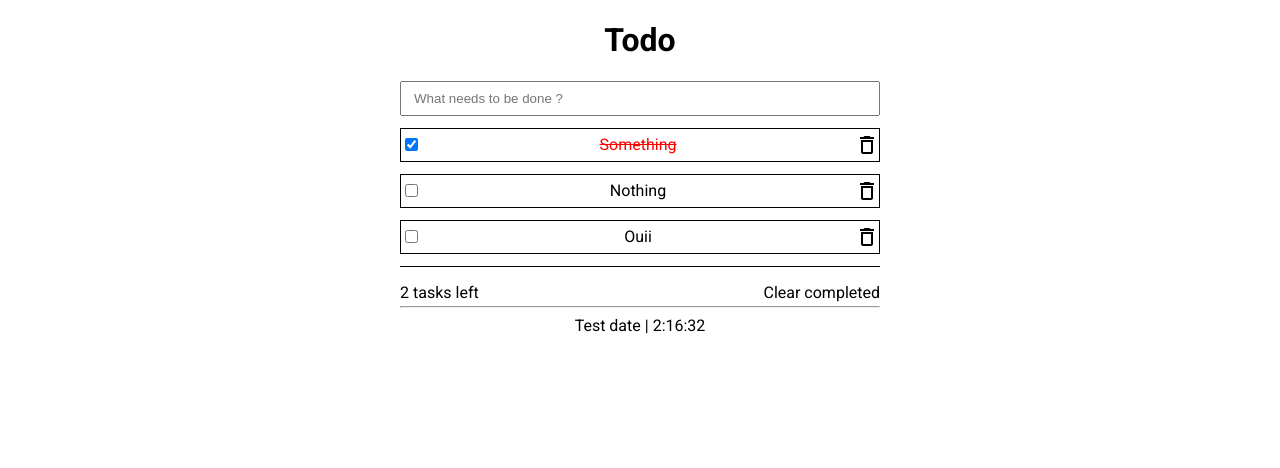
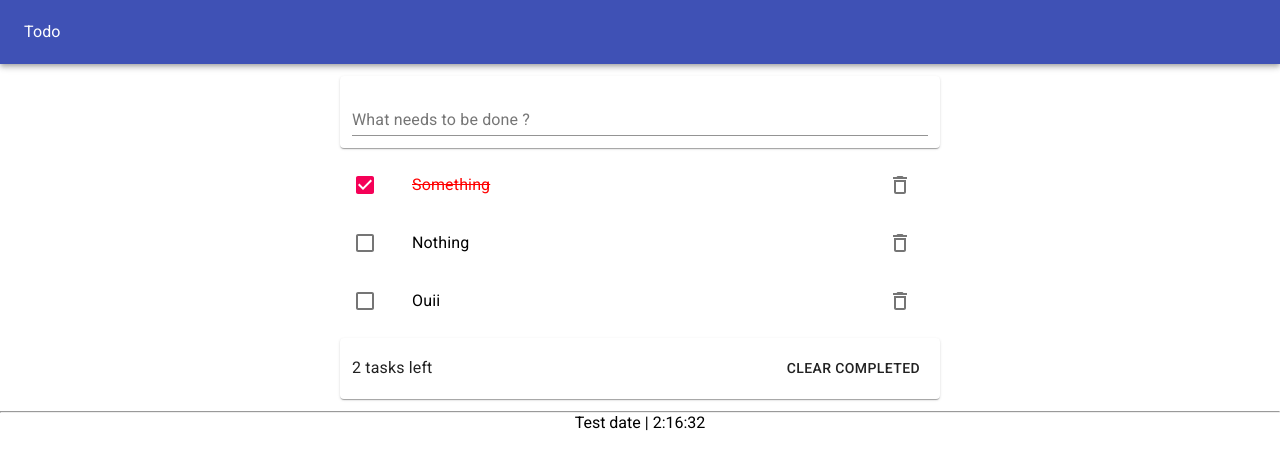
Before and after one commit to lbassin/react-todo, a React (Create React App) app: page / in a window 1280 px wide. Shown: the top 468 px of the page. Built offline with nearby package versions, Linux system fonts and the light colour scheme; no server answers.

Commit message:
Add style

```diff
--- a/src/App.js
+++ b/src/App.js
@@ -5,24 +5,45 @@ import ListTodo from "./containers/ListTodo";
 import Footer from "./components/Footer";
 import Clock from "./components/Clock";
 
-const AppStyle = {
-    width: '80%',
-    maxWidth: '480px',
-    margin: 'auto'
+import { Grid, Paper } from "@material-ui/core";
+
+const style = {
+    Container: {
+        width: '80%',
+        margin: '12px auto',
+        maxWidth: '600px'
+    },
+    Paper: {
+        padding: '12px'
+    }
 }
 
 function App() {
     return (
-        <div style={AppStyle}>
+        <React.Fragment>
             <Header/>
-            <NewTodo/>
-            <ListTodo/>
-            <Footer/>
+            <Grid container style={style.Container}>
+                <Grid item sm={12}>
+                    <Paper style={style.Paper}>
+                        <NewTodo/>
+                    </Paper>
+                </Grid>
+
+                <Grid item sm={12}>
+                    <ListTodo/>
+                </Grid>
+
+                <Grid item sm={12}>
+                    <Footer/>
+                </Grid>
+            </Grid>
+
+
 
             <hr/>
 
             <Clock/>
-        </div>
+        </React.Fragment>
     );
 }
 
--- a/src/components/Footer.js
+++ b/src/components/Footer.js
@@ -2,20 +2,17 @@ import React from 'react';
 import { connect } from "react-redux";
 import { deleteCompleted } from "../redux/actions/todo";
 
-const FooterStyle = {
-    borderTop: '1px solid #000',
-    height: '32px',
-    display: 'flex',
-    justifyContent: 'space-between'
+import { Paper, Button, Typography } from '@material-ui/core';
+
+const style = {
+    Paper: {
+        padding: '12px',
+        display: 'flex',
+        justifyContent: 'space-between',
+        alignItems: 'center'
+    }
 }
 
-const ActionStyle = {
-    display: 'inline-block'
-}
-
-const ClearStyle = {
-    cursor: 'pointer'
-}
 
 class Footer extends React.PureComponent {
     clearCompleted = () => {
@@ -26,10 +23,10 @@ class Footer extends React.PureComponent {
         const { count } = this.props;
 
         return (
-            <div style={FooterStyle}>
-                <p style={ActionStyle}>{count} {count > 1 ? 'tasks' : 'task'} left</p>
-                <p style={{ ...ActionStyle, ...ClearStyle }} onClick={this.clearCompleted}>Clear completed</p>
-            </div>
+            <Paper style={style.Paper}>
+                <Typography>{count} {count > 1 ? 'tasks' : 'task'} left</Typography>
+                <Button onClick={this.clearCompleted}>Clear completed</Button>
+            </Paper>
         );
     }
 }
--- a/src/components/Header.js
+++ b/src/components/Header.js
@@ -1,11 +1,18 @@
 import React from 'react';
+import { AppBar, Toolbar, Typography } from '@material-ui/core';
 
 const HeaderStyle = {
     textAlign: 'center'
 }
 
 const Header = () => (
-    <h1 style={HeaderStyle}>Todo</h1>
+    <AppBar position={"static"}>
+        <Toolbar>
+            <Typography color={"inherit"}>
+                Todo
+            </Typography>
+        </Toolbar>
+    </AppBar>
 )
 
 export default Header;
--- a/src/containers/ListTodo.js
+++ b/src/containers/ListTodo.js
@@ -2,6 +2,7 @@ import React from 'react';
 import { connect } from "react-redux";
 import { fetchTasks } from "../redux/actions/todo";
 import Task from "./Task";
+import { List } from "@material-ui/core";
 
 class ListTodo extends React.Component {
     constructor(props) {
@@ -13,11 +14,11 @@ class ListTodo extends React.Component {
 
     render() {
         return (
-            <div>
+            <List>
                 {this.props.tasks.map(task => (
                     <Task task={task} key={task.id}/>
                 ))}
-            </div>
+            </List>
         );
     }
 }
--- a/src/containers/NewTodo.js
+++ b/src/containers/NewTodo.js
@@ -2,12 +2,7 @@ import React from 'react';
 import { connect } from "react-redux";
 import { createTask } from "../redux/actions/todo";
 
-const InputStyle = {
-    width: '100%',
-    padding: '8px 12px',
-    display: 'block',
-    margin: 'auto'
-};
+import { TextField } from "@material-ui/core";
 
 class NewTodo extends React.Component {
 
@@ -56,17 +51,13 @@ class NewTodo extends React.Component {
     }
 
     render() {
-        const additionalStyle = {};
-        if (this.state.text && !this.state.fieldStatus.text) {
-            additionalStyle.border = '1px solid #f00';
-        }
-
         return (
             <React.Fragment>
-                <input style={{ ...InputStyle, ...additionalStyle }} type="text"
-                       placeholder="What needs to be done ?"
-                       onKeyUp={this.handleEdit}
-                       onKeyDown={this.handleSubmit}/>
+                <TextField label="What needs to be done ?" fullWidth
+                           onKeyUp={this.handleEdit}
+                           onKeyDown={this.handleSubmit}
+                           error={this.state.text !== '' && !this.state.fieldStatus.text}
+                />
             </React.Fragment>
         )
     }
--- a/src/containers/Task.js
+++ b/src/containers/Task.js
@@ -1,18 +1,9 @@
 import React from 'react';
-import Icon from "@material-ui/core/Icon";
 import { connect } from "react-redux";
 import { deleteTask, updateTask } from "../redux/actions/todo";
 
-const TaskStyle = {
-    border: '1px solid #000',
-    width: '100%',
-    margin: '12px auto',
-    display: 'flex',
-    justifyContent: 'space-between',
-    alignItems: 'center',
-    lineHeight: '32px',
-    wordBreak: 'break-all'
-};
+import { ListItem, ListItemIcon, ListItemText, Checkbox, ListItemSecondaryAction, IconButton } from "@material-ui/core";
+import DeleteIcon from '@material-ui/icons/DeleteOutlined';
 
 const CompletedStyle = {
     color: 'red',
@@ -41,11 +32,19 @@ class Task extends React.Component {
         const { text, completed } = this.state;
 
         return (
-            <div style={TaskStyle}>
-                <input type="checkbox" onChange={this.toggleStatus} checked={completed}/>
-                <span style={completed ? CompletedStyle : null}>{text}</span>
-                <Icon onClick={this.handleDelete}>delete_outline</Icon>
-            </div>
+            <ListItem>
+                <ListItemIcon>
+                    <Checkbox onChange={this.toggleStatus} checked={completed} edge={"start"}/>
+                </ListItemIcon>
+                <ListItemText style={completed ? CompletedStyle : null}>
+                    {text}
+                </ListItemText>
+                <ListItemSecondaryAction>
+                    <IconButton onClick={this.handleDelete}>
+                        <DeleteIcon/>
+                    </IconButton>
+                </ListItemSecondaryAction>
+            </ListItem>
         );
     }
 }
--- a/src/index.css
+++ b/src/index.css
@@ -1,5 +1,7 @@
 * {
     box-sizing: border-box;
+    margin: 0;
+    padding: 0;
 }
 
 body {
```
